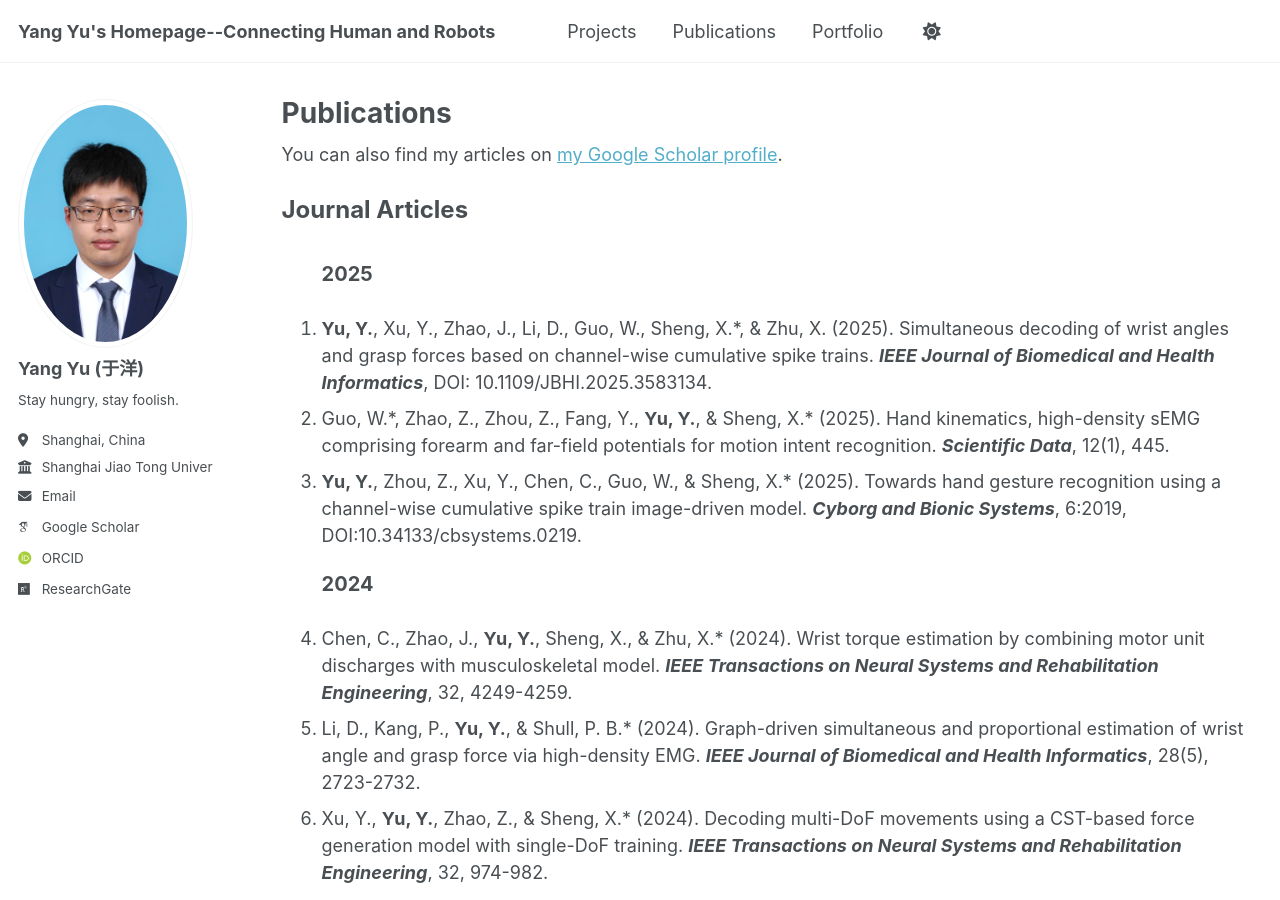
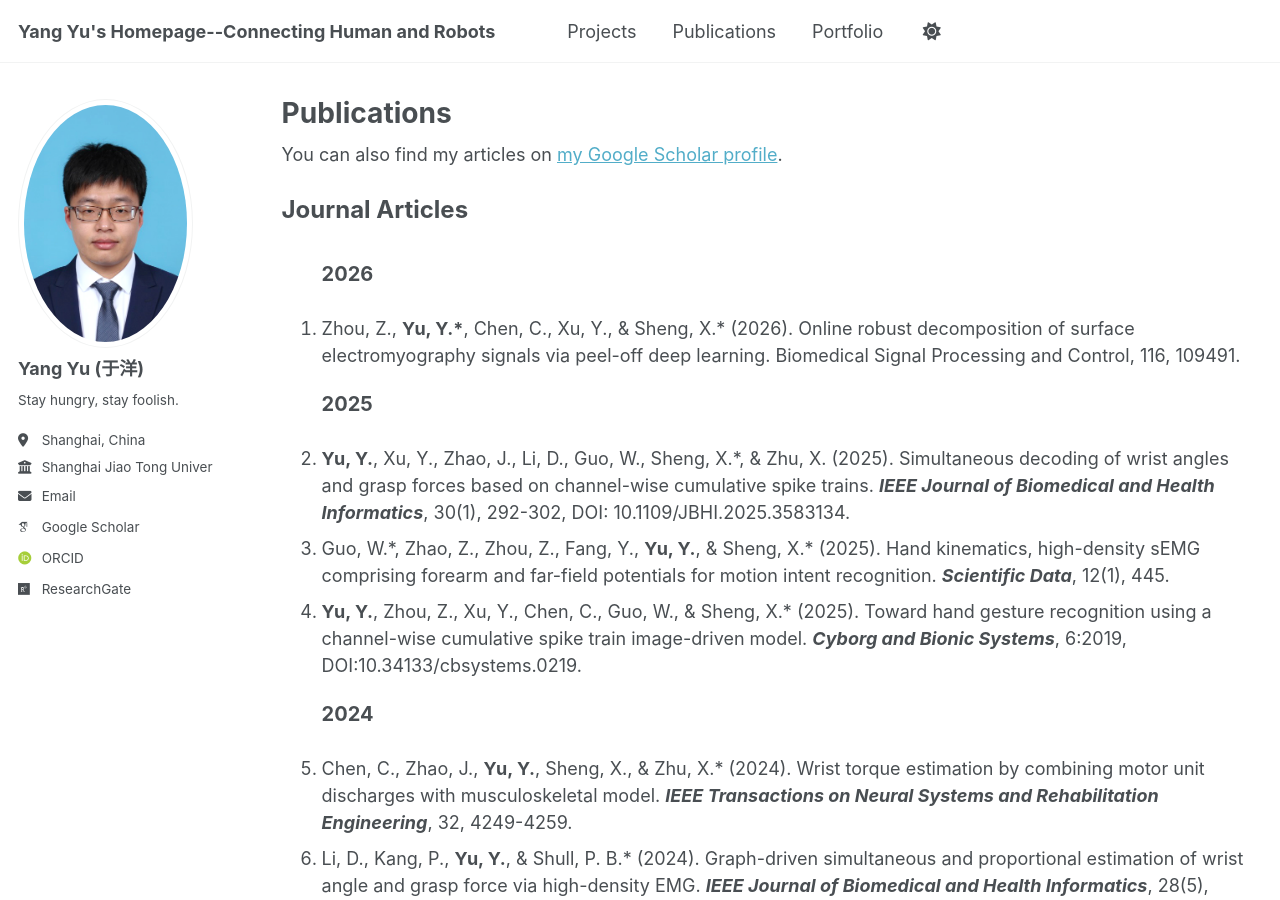
Before and after one commit to Yu-SJTUMRI/Yu-SJTUMRI.github.io, a Jekyll site: the page built from _pages/publications.html, in a window 1280 px wide and 900 px high. Built offline with Jekyll 4.4.1, drawn with Linux system fonts in a browser that asks for light colours; some web fonts are replaced; a script that is not in the unit is left out.

Commit message:
Update publication details for 2025 articles

```diff
--- a/_pages/publications.html
+++ b/_pages/publications.html
@@ -36,11 +36,15 @@ author_profile: true
 <p style="font-size: 24px;"><b>Journal Articles</b></p>
 
 <ol>
+<p style="font-size: 20px;"><b>2026</b></p>
+
+  <li>Zhou, Z., <b>Yu, Y.*</b>, Chen, C., Xu, Y., & Sheng, X.* (2026). Online robust decomposition of surface electromyography signals via peel-off deep learning. Biomedical Signal Processing and Control, 116, 109491.</li>
+
 <p style="font-size: 20px;"><b>2025</b></p>
 
-  <li><b>Yu, Y.</b>, Xu, Y., Zhao, J., Li, D., Guo, W., Sheng, X.*, & Zhu, X. (2025). Simultaneous decoding of wrist angles and grasp forces based on channel-wise cumulative spike trains. <i><b>IEEE Journal of Biomedical and Health Informatics</b></i>, DOI: 10.1109/JBHI.2025.3583134.</li>
+  <li><b>Yu, Y.</b>, Xu, Y., Zhao, J., Li, D., Guo, W., Sheng, X.*, & Zhu, X. (2025). Simultaneous decoding of wrist angles and grasp forces based on channel-wise cumulative spike trains. <i><b>IEEE Journal of Biomedical and Health Informatics</b></i>, 30(1), 292-302, DOI: 10.1109/JBHI.2025.3583134.</li>
   <li>Guo, W.*, Zhao, Z., Zhou, Z., Fang, Y., <b>Yu, Y.</b>, & Sheng, X.* (2025). Hand kinematics, high-density sEMG comprising forearm and far-field potentials for motion intent recognition. <i><b>Scientific Data</b></i>, 12(1), 445.</li>
-  <li><b>Yu, Y.</b>, Zhou, Z., Xu, Y., Chen, C., Guo, W., & Sheng, X.* (2025). Towards hand gesture recognition using a channel-wise cumulative spike train image-driven model. <i><b>Cyborg and Bionic Systems</b></i>, 6:2019, DOI:10.34133/cbsystems.0219.</li>
+  <li><b>Yu, Y.</b>, Zhou, Z., Xu, Y., Chen, C., Guo, W., & Sheng, X.* (2025). Toward hand gesture recognition using a channel-wise cumulative spike train image-driven model. <i><b>Cyborg and Bionic Systems</b></i>, 6:2019, DOI:10.34133/cbsystems.0219.</li>
 
 
 <p style="font-size: 20px;"><b>2024</b></p>
```
